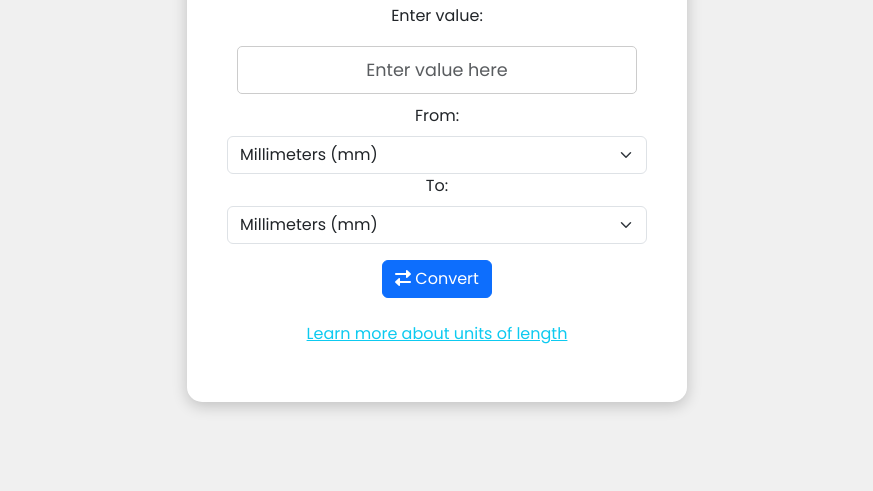
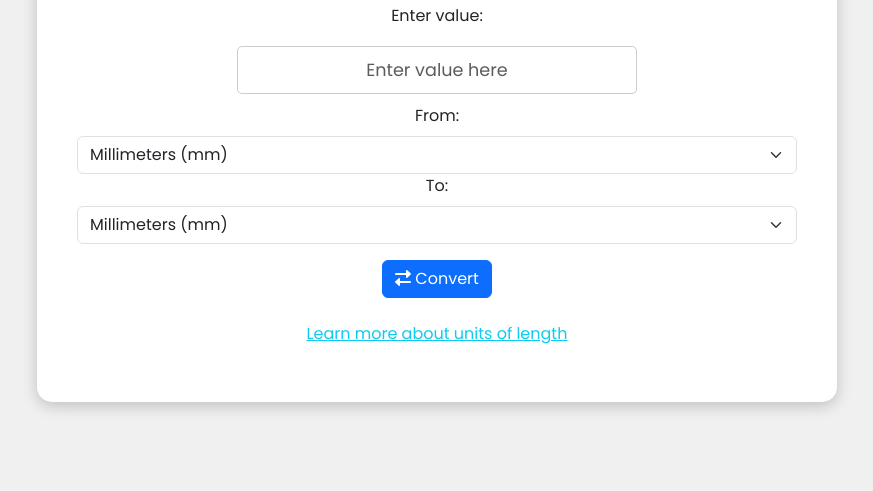
Before and after one commit to NikhilT8144/nikhilt8144.github.io, a website: page apps/lengthconverter/index.html in a window 1280 px wide. Shown: the part 309-800 px from the top of the page, without its empty margins (203-1076 px from the left). Drawn offline with nearby package versions, Linux system fonts and the light colour scheme.

Commit message:
Update lengthconverter.css

```diff
--- a/assets/css/lengthconverter.css
+++ b/assets/css/lengthconverter.css
@@ -1,19 +1,3 @@
-/* body {
-    font-family: 'Poppins', sans-serif;
-    background-color: #f0f0f0;
-}
-
-input::placeholder {
-    color: gray;
-}
-
-#value-input {
-    width: 300px;
-    text-align: center;
-    color: gray;
-}
-*/
-
 /* Apply the Poppins font and make body responsive */
 body {
     font-family: 'Poppins', sans-serif;
@@ -31,7 +15,7 @@ body {
     padding: 40px;
     border-radius: 15px;
     box-shadow: 0 4px 15px rgba(0, 0, 0, 0.2);
-    max-width: 500px;
+    max-width: 800px;
     width: 100%;
 }
 
```
